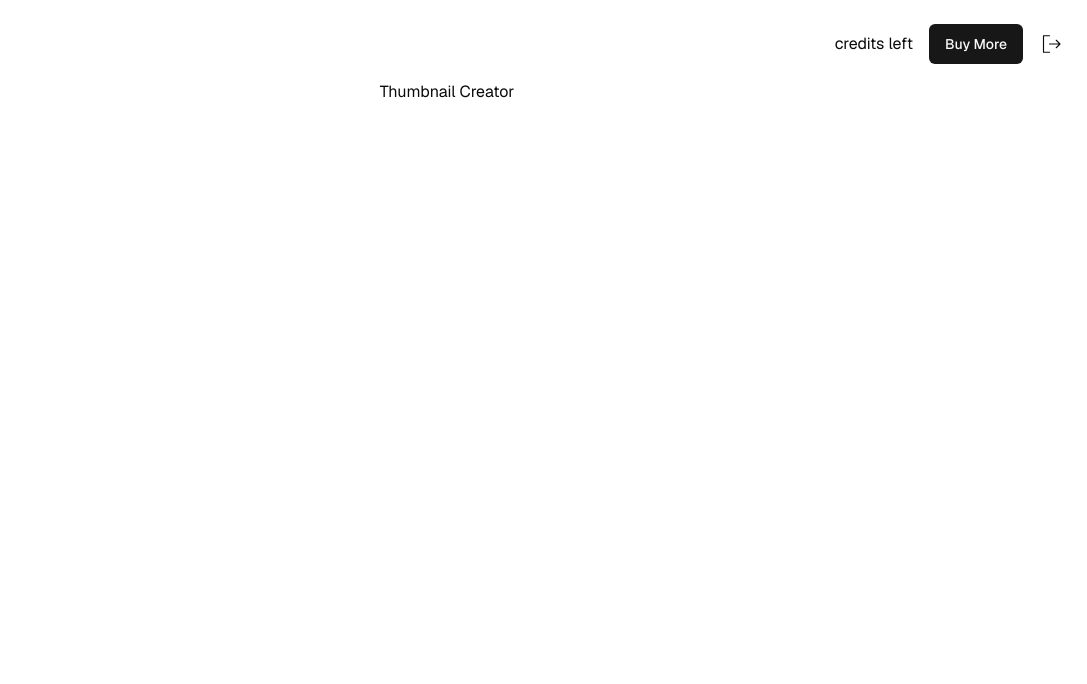
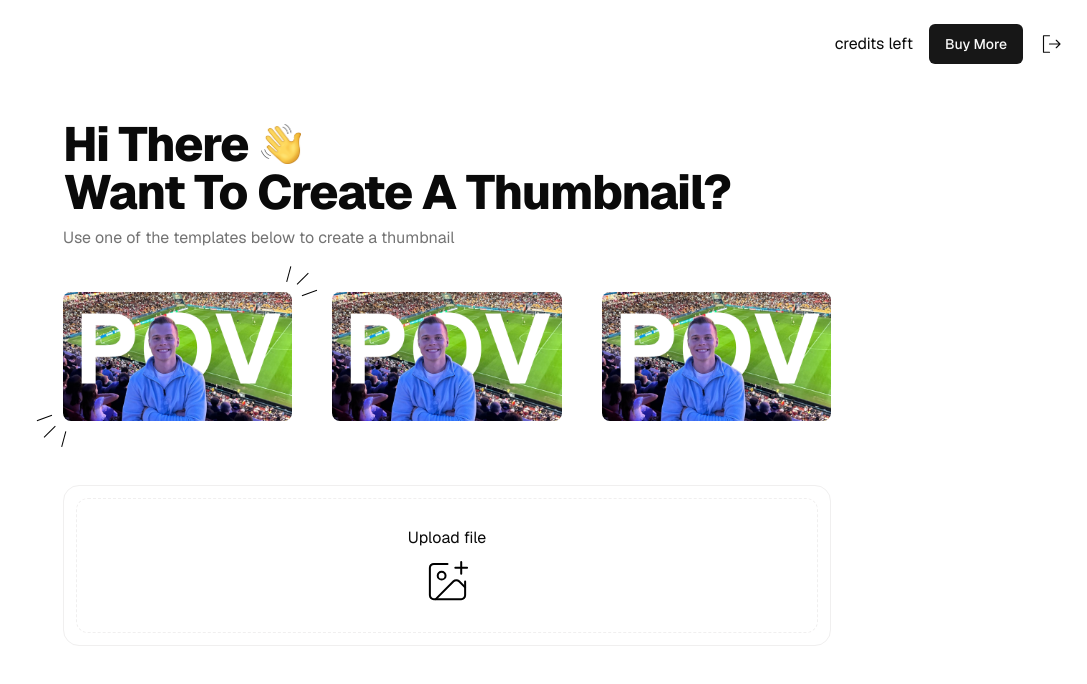
Before and after one commit to MahendraBishnoi29/yt-thumbnails-saas, a Next.js app: page /dashboard in a window 1280 px wide. Shown: the top 684 px of the page, without its empty margins (193-1280 px from the left). Built offline with nearby package versions, Linux system fonts and the light colour scheme; no server answers; the database is empty; what tailwindcss-motion would draw is missing.

Commit message:
feat: text overlay on image, image bg remove, draw canvas

```diff
--- a/package.json
+++ b/package.json
@@ -23,6 +23,7 @@
   "dependencies": {
     "@auth/prisma-adapter": "^2.7.2",
     "@hookform/resolvers": "^3.9.1",
+    "@imgly/background-removal": "^1.5.5",
     "@prisma/client": "^5.14.0",
     "@radix-ui/react-label": "^2.1.0",
     "@radix-ui/react-select": "^2.1.2",
--- a/src/app/dashboard/page.tsx
+++ b/src/app/dashboard/page.tsx
@@ -3,6 +3,7 @@
 import { getServerSession } from "next-auth";
 import Image from "next/image";
 import Link from "next/link";
+import TemplateImage from "~/components/template-image";
 import ThumbnailCreator from "~/components/thumbnail-creator";
 import { Button } from "~/components/ui/button";
 import { authOptions } from "~/server/auth";
@@ -21,24 +22,24 @@ const Page = async () => {
   return (
     <div className="flex w-full max-w-full items-center justify-center px-4 md:max-w-3xl md:px-0">
       <div className="flex max-w-full flex-col gap-10">
-        {user?.credits === 1 ? (
+        {user?.credits === 0 ? (
           <div className="flex flex-col px-10 md:mt-10">
-            <h1 className="flex scroll-m-20 items-center gap-3 text-4xl font-extrabold tracking-tight lg:text-5xl">
+            <h1 className="flex items-center gap-3 text-4xl font-extrabold tracking-tight lg:text-5xl">
               Hi There
-              <span className="motion-scale-in-[0.5] motion-translate-x-in-[-200%] motion-translate-y-in-[-200%] motion-opacity-in-[60%] motion-rotate-in-[-1080deg] motion-blur-in-[30px] motion-duration-[1.50s]/scale motion-delay-[0.50s]/scale motion-duration-[1.00s]/translate motion-duration-[0.50s]/opacity motion-duration-[1.60s]/rotate motion-duration-[1.06s]/blur motion-delay-[0.14s]/blur motion-ease-spring-bouncier">
+              <span className="motion-scale-in-[0.5] motion-translate-x-in-[-149%] motion-translate-y-in-[-86%] motion-rotate-in-[-1080deg] motion-blur-in-[5px] motion-opacity-in-[33%] motion-duration-[0.20s]/blur motion-duration-[0.50s]/opacity motion-duration-[1.00s] motion-duration-[1.60s]/rotate motion-delay-[0.50s]/scale motion-delay-[0.80s]/blur motion-ease-spring-bouncier">
                 <Image
-                  height={200}
+                  height={40}
                   width={40}
                   alt="waving-hand-png"
                   src="/waving-hand.png"
                 />
               </span>
             </h1>
-            <h3 className="scroll-m-20 text-4xl font-extrabold capitalize tracking-tight lg:text-5xl">
+            <h3 className="text-4xl font-extrabold capitalize tracking-tight lg:text-5xl">
               want to create a thumbnail?
             </h3>
             <div className="mt-2 flex flex-col gap-3">
-              <p className="text-muted-foreground leading-7">
+              <p className="leading-7 text-muted-foreground">
                 Buy more credits to continue generating thumbnails
               </p>
               <Link href="/dashboard/pricing">
@@ -54,5 +55,4 @@ const Page = async () => {
     </div>
   );
 };
-
 export default Page;
--- /dev/null
+++ b/src/components/dropzone.tsx
@@ -0,0 +1,69 @@
+const Dropzone = ({
+  setSelectedImage,
+}: {
+  setSelectedImage: (file?: File) => void;
+}) => {
+  return (
+    <div className="mt-16">
+      <input
+        onChange={(e) => setSelectedImage(e.target.files?.[0])}
+        className="hidden"
+        type="file"
+        id="file-upload"
+        accept="image/*"
+      />
+      <label
+        htmlFor="file-upload"
+        className="relative flex w-full cursor-pointer flex-col items-center justify-center gap-2 rounded-2xl border border-[#F0EFEF] bg-white px-10 py-10"
+      >
+        <div className="absolute inset-3 rounded-xl border border-dashed border-[#F0EFEF]"></div>
+        <p>Upload file</p>
+        <svg
+          width="47"
+          height="47"
+          viewBox="0 0 47 47"
+          fill="none"
+          xmlns="http://www.w3.org/2000/svg"
+        >
+          <path
+            d="M41.125 23.5V37.2083C41.125 38.2471 40.7124 39.2433 39.9778 39.9778C39.2433 40.7124 38.2471 41.125 37.2083 41.125H9.79167C8.7529 41.125 7.75668 40.7124 7.02216 39.9778C6.28765 39.2433 5.875 38.2471 5.875 37.2083V9.79167C5.875 8.7529 6.28765 7.75668 7.02216 7.02216C7.75668 6.28765 8.7529 5.875 9.79167 5.875H23.5"
+            stroke="black"
+            strokeWidth="2"
+            strokeLinecap="round"
+            strokeLinejoin="round"
+          />
+          <path
+            d="M31.3333 9.79167H43.0833"
+            stroke="black"
+            strokeWidth="2"
+            strokeLinecap="round"
+            strokeLinejoin="round"
+          />
+          <path
+            d="M37.2083 3.91667V15.6667"
+            stroke="black"
+            strokeWidth="2"
+            strokeLinecap="round"
+            strokeLinejoin="round"
+          />
+          <path
+            d="M17.625 21.5417C19.7881 21.5417 21.5417 19.7881 21.5417 17.625C21.5417 15.4619 19.7881 13.7083 17.625 13.7083C15.4619 13.7083 13.7083 15.4619 13.7083 17.625C13.7083 19.7881 15.4619 21.5417 17.625 21.5417Z"
+            stroke="black"
+            strokeWidth="2"
+            strokeLinecap="round"
+            strokeLinejoin="round"
+          />
+          <path
+            d="M41.125 29.375L35.0816 23.3316C34.3471 22.5973 33.3511 22.1848 32.3125 22.1848C31.2739 22.1848 30.2779 22.5973 29.5434 23.3316L11.75 41.125"
+            stroke="black"
+            strokeWidth="2"
+            strokeLinecap="round"
+            strokeLinejoin="round"
+          />
+        </svg>
+      </label>
+    </div>
+  );
+};
+
+export default Dropzone;
--- /dev/null
+++ b/src/components/template-image.tsx
@@ -0,0 +1,48 @@
+"use client";
+
+import Image from "next/image";
+import { useState } from "react";
+
+interface TemplateImage {
+  image: string;
+  selectStyle: () => void;
+  isSelected: boolean;
+}
+
+const TemplateImage: React.FC<TemplateImage> = ({
+  image,
+  selectStyle,
+  isSelected,
+}) => {
+  const [mouseOver, setMouseOver] = useState<boolean>(false);
+
+  return (
+    <div
+      onMouseEnter={() => setMouseOver(true)}
+      onMouseLeave={() => setMouseOver(false)}
+      onClick={selectStyle}
+      className="relative w-fit cursor-pointer transition-all hover:scale-105"
+    >
+      {(mouseOver || isSelected) && (
+        <>
+          <div className="absolute -right-6 -top-4 h-4 w-4 -rotate-45 border-t border-black"></div>
+          <div className="absolute -right-3 -top-6 h-4 w-4 rotate-[-75deg] border-t border-black"></div>
+          <div className="absolute -right-7 -top-0 h-4 w-4 rotate-[-20deg] border-t border-black"></div>
+
+          <div className="absolute -bottom-6 -left-4 h-4 w-4 -rotate-45 border-t border-black"></div>
+          <div className="absolute -bottom-3 -left-6 h-4 w-4 rotate-[-20deg] border-t border-black"></div>
+          <div className="absolute -bottom-7 -left-0 h-4 w-4 rotate-[-75deg] border-t border-black"></div>
+        </>
+      )}
+      <Image
+        src={image}
+        className="w-full rounded-lg md:min-w-52"
+        alt="thumbnail-image"
+        width={1000}
+        height={500}
+      />
+    </div>
+  );
+};
+
+export default TemplateImage;
--- a/src/components/thumbnail-creator.tsx
+++ b/src/components/thumbnail-creator.tsx
@@ -1,7 +1,157 @@
 "use client";
 
+import { default as NextImage } from "next/image";
+import Dropzone from "./dropzone";
+import TemplateImage from "./template-image";
+import { useEffect, useRef, useState } from "react";
+import { removeBackground } from "@imgly/background-removal";
+
 const ThumbnailCreator = ({}) => {
-  return <div>Thumbnail Creator</div>;
+  const [text, setText] = useState("POV");
+  const [style, setStyle] = useState("style1");
+  const [loading, setLoading] = useState<boolean>(false);
+  const [imageSrc, setImageSrc] = useState<string | null>("");
+  const [canvasReady, setCanvasReady] = useState<boolean>(false);
+  const [processedImageUrl, setProcessedImageUrl] = useState<string | null>("");
+
+  const canvasRef = useRef<HTMLCanvasElement>(null);
+
+  const setSelectedImage = async (file?: File) => {
+    if (file) {
+      setLoading(true);
+      const reader = new FileReader();
+      reader.onload = async (e) => {
+        const src = e.target?.result as string;
+        setImageSrc(src);
+
+        const blob = await removeBackground(src);
+        const processedSrc = URL.createObjectURL(blob);
+        setProcessedImageUrl(processedSrc);
+        setCanvasReady(true);
+        setLoading(false);
+      };
+      reader.readAsDataURL(file);
+    }
+  };
+
+  useEffect(() => {
+    if (canvasReady) {
+      drawCompositeImage();
+    }
+  }, [canvasReady]);
+
+  const drawCompositeImage = () => {
+    if (!canvasRef?.current || !canvasReady || !imageSrc || !processedImageUrl)
+      return;
+
+    const canvas = canvasRef?.current;
+    const ctx = canvas.getContext("2d");
+
+    if (!ctx) return;
+
+    const image = new Image();
+
+    image.onload = () => {
+      canvas.width = image.width;
+      canvas.height = image.height;
+
+      ctx.drawImage(image, 0, 0, canvas.width, canvas.height);
+      ctx.save();
+
+      ctx.textAlign = "center";
+      ctx.textBaseline = "middle";
+
+      let fontSize = 100;
+      let selectFont = "Arial";
+
+      ctx.font = `${"bold"} ${fontSize}px ${selectFont}`;
+      const textWidth = ctx.measureText(text).width;
+      const targetWidth = canvas.width * 0.9;
+
+      fontSize *= targetWidth / textWidth;
+      ctx.font = `${"bold"} ${fontSize}px ${selectFont}`;
+      ctx.fillStyle = "rgba(255, 255, 255, 1)";
+      ctx.globalAlpha = 1;
+
+      const x = canvas.width / 2;
+      const y = canvas.height / 2;
+
+      ctx.translate(x, y);
+      ctx.fillText(text, 0, 0);
+      ctx.restore();
+
+      const fgImage = new Image();
+      fgImage.onload = () => {
+        ctx.drawImage(fgImage, 0, 0, canvas.width, canvas.height);
+      };
+      fgImage.src = processedImageUrl;
+    };
+
+    image.src = imageSrc;
+  };
+
+  return (
+    <>
+      {imageSrc ? (
+        <>
+          {loading ? (
+            <div className="flex items-center justify-center">
+              <div className="h-10 w-10 animate-spin rounded-full border-2 border-dashed border-gray-800"></div>
+            </div>
+          ) : (
+            <canvas
+              ref={canvasRef}
+              className="max-h-lg h-auto w-full max-w-lg rounded-lg"
+            ></canvas>
+          )}
+        </>
+      ) : (
+        <div className="mt-10 flex flex-col">
+          <h1 className="flex items-center gap-3 text-4xl font-extrabold tracking-tight lg:text-5xl">
+            Hi There
+            <span className="motion-scale-in-[0.5] motion-translate-x-in-[-149%] motion-translate-y-in-[-86%] motion-rotate-in-[-1080deg] motion-blur-in-[5px] motion-opacity-in-[33%] motion-duration-[0.20s]/blur motion-duration-[0.50s]/opacity motion-duration-[1.00s] motion-duration-[1.60s]/rotate motion-delay-[0.50s]/scale motion-delay-[0.80s]/blur motion-ease-spring-bouncier">
+              <NextImage
+                height={40}
+                width={40}
+                alt="waving-hand-png"
+                src="/waving-hand.png"
+              />
+            </span>
+          </h1>
+          <h3 className="text-4xl font-extrabold capitalize tracking-tight lg:text-5xl">
+            want to create a thumbnail?
+          </h3>
+          <p className="mt-2 leading-7 text-muted-foreground">
+            Use one of the templates below to create a thumbnail
+          </p>
+          <div className="mt-10 flex flex-col items-center justify-between gap-10 md:flex-row md:items-start">
+            <TemplateImage
+              image="/style1.png"
+              selectStyle={() => {
+                setStyle("style1");
+              }}
+              isSelected={style === "style1"}
+            />
+            <TemplateImage
+              image="/style1.png"
+              selectStyle={() => {
+                setStyle("style2");
+              }}
+              isSelected={style === "style2"}
+            />
+            <TemplateImage
+              image="/style1.png"
+              selectStyle={() => {
+                setStyle("style3");
+              }}
+              isSelected={style === "style3"}
+            />
+          </div>
+          <Dropzone setSelectedImage={setSelectedImage} />
+        </div>
+      )}
+    </>
+  );
 };
 
 export default ThumbnailCreator;
```
Also changed, not shown: public/style1.png (added), 1 other file (tests, documents, lock files or other folders).
